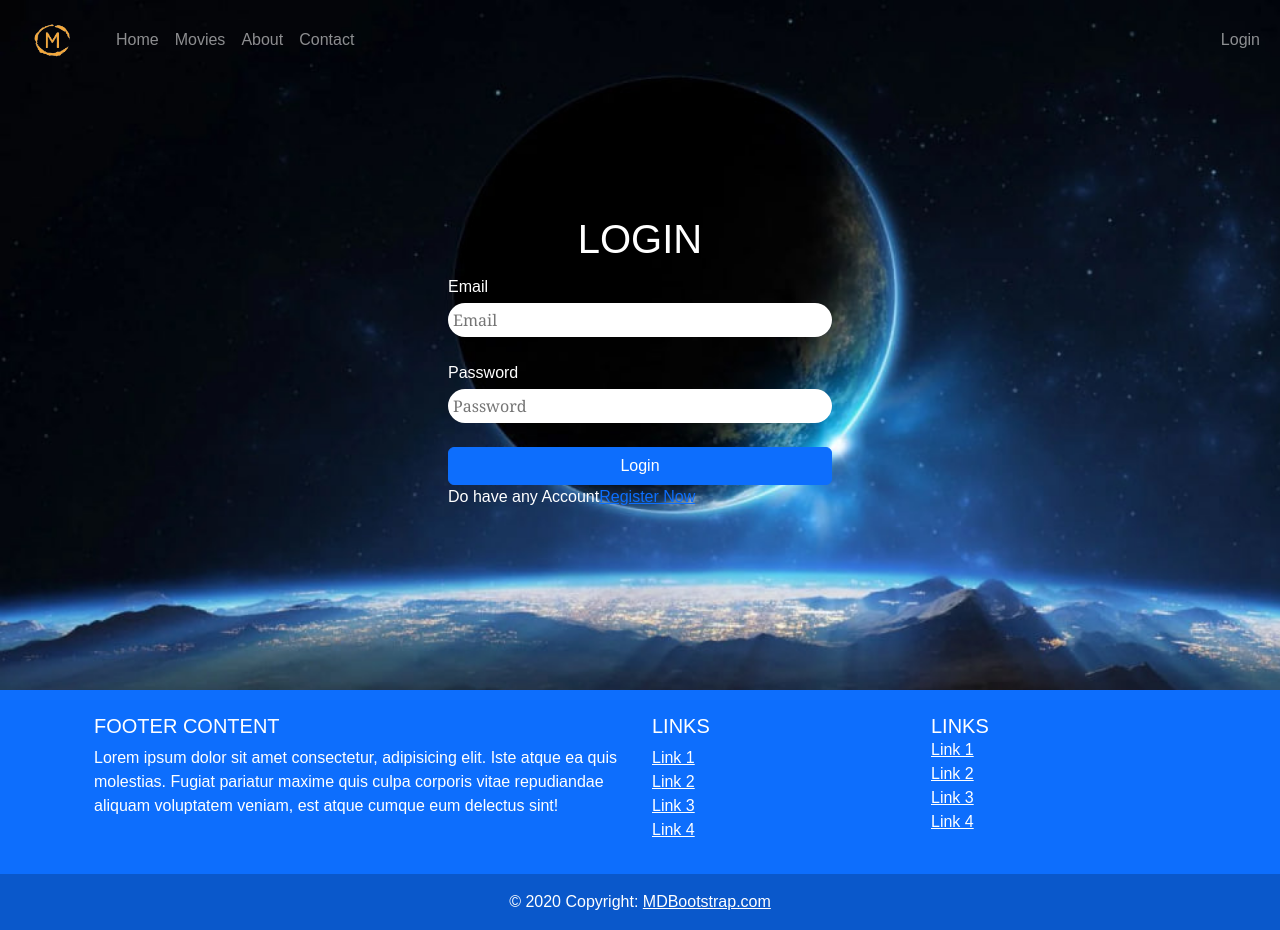
After one commit to rienleam/MOVIES-TICKET-PROJECT, a PHP site: page /login in a window 1280 px wide. The commit adds this page. Run offline with PHP 8.4, Linux system fonts and the light colour scheme.

Commit message:
[MOV-29]Match data that get from database with user input

```diff
--- a/controllers/home/index.controller.php
+++ b/controllers/home/index.controller.php
@@ -0,0 +1,3 @@
+<?php
+
+require "views/home/index.view.php";
--- /dev/null
+++ b/controllers/login/login.controllers.php
@@ -0,0 +1,77 @@
+<?php
+session_start();
+
+require 'models/login.model.php';
+
+function validate_email(string $email)
+{
+    return ! filter_var( $email,FILTER_VALIDATE_EMAIL);
+}
+
+function validate_input($data){
+    $data = trim($data);
+    $data = stripslashes($data);
+    $data = htmlspecialchars($data);
+    return $data;
+ }
+
+$password_error = '';
+$email_error = '';
+$massge_error = '';
+$task_complete = 0;
+
+if($_SERVER['REQUEST_METHOD'] == 'POST')
+{
+    $email = $_POST['email'] ? $_POST['email'] : '';
+    $passwordInput = $_POST['password'] ? $_POST['password'] : '';
+    if (empty($passwordInput))
+    {
+        $password_error = "password required";
+    }
+    if (empty($email))
+    {
+        $email_error = 'Email is required';
+    }
+    else
+    {
+        $email_validate = validate_email($email);
+        // echo $email . "<br>";
+         if ($email_validate)
+         {
+            $email_error = "Email required '@";
+         }
+        else{
+            $emailInput= getIdUser($email);
+            if (empty($emailInput))
+            {
+                $emailInput = '';
+            }
+            else{
+                $emailInput = $emailInput= getIdUser($email)['email'];
+            }
+            if ($email == $emailInput )
+            {
+                // $login = false;
+                $passwordInput  = $_POST['password'];
+                $db_password = user_password($email)['password']; // From Database
+
+                if(password_verify($passwordInput , $db_password)) {
+                    $_SESSION['email'] = $email;
+                    header('location: /');
+                    // $login = true;
+                }
+                else{
+                    $massge_error = "Email or password incorrect ";
+                }
+
+            }
+            else
+            {
+                $massge_error = "Email or password incorrect ";
+                $password_error = " ";
+            }
+        }
+
+    }
+}
+require 'views/login/login.view.php';
--- a/index.php
+++ b/index.php
@@ -1,3 +1,4 @@
 <?php
-    require 'router.php';
-?>
+require 'utils/url.php';
+require 'databases/database.php';
+require 'router.php';
--- /dev/null
+++ b/models/login.model.php
@@ -0,0 +1,55 @@
+<?php
+require 'databases/database.php';
+
+function user_login($email, $password)
+{
+    global $connection;
+    $statement = $connection->prepare("SELECT * FROM users WHERE email = :email AND password = :password ;");
+    $statement->execute([
+        ':email'=>$email,
+        ':password'=>$password
+    ]);
+    return ($statement->rowCount()==1);
+}
+
+function user_password($email)
+{
+    global $connection;
+    $statement = $connection->prepare("SELECT * FROM users WHERE email = :email");
+    $statement->execute([
+        ':email'=>$email
+    ]);
+    $item = $statement->fetch();
+    return $item;
+}
+
+function getIdUser($email){
+    global $connection;
+    $statement = $connection->prepare("SELECT * FROM users WHERE email = :email;");
+    $statement->execute([
+        ':email' => $email
+    ]);
+    if($statement->rowCount()>0)
+    {
+        $item = $statement->fetch();
+        return $item;
+    }
+    return null;
+}
+
+
+
+
+
+
+
+
+
+function getDataFromDB($query,$stmt,$connection,$email,$password)
+{
+    $query = "SELECT * FROM users";
+    $stmt = $connection->prepare($query);
+    $stmt->execute();
+    $stmt->bindColumn('email', $email);
+    $stmt->bindColumn('password', $password);
+}
--- a/router.php
+++ b/router.php
@@ -1,13 +1,20 @@
 <?php
-require "views/partials/header.php";
-require "views/partials/nav.php";
-?>
+$uri = parse_url($_SERVER['REQUEST_URI'])['path'];
 
-<main>
-    <?php
-        require "views/home/index.view.php";
-    ?>
-</main>
+$routes = [
+    '/' => 'controllers/home/index.controller.php',
+    '/movie' => 'controllers/movie/movie.controller.php',
+    '/about' => 'controllersabout/about.controller.php',
+    '/contcet' => 'controllers/contcet/contcet.controller.php',
+    '/register' => 'controllers/register/register.controllers.php',
+    '/login' => 'controllers/login/login.controllers.php',
+    '/logout' => 'controllers/logout/logout.controllers.php',
+];
 
-<?php
-require "views/partials/footer.php";
+if (array_key_exists($uri, $routes)) {
+    require $routes[$uri];
+} else {
+   http_response_code(404);
+   require 'views/errors/404.php';
+   die();
+}
--- /dev/null
+++ b/utils/url.php
@@ -0,0 +1,4 @@
+<?php
+function urlIs(string $value) {
+    return $_SERVER['REQUEST_URI'] === $value;
+}
--- a/views/css/style.register.view.css
+++ b/views/css/style.register.view.css
@@ -8,6 +8,9 @@ body {
     font-family: sans-serif;
     flex-direction: column;
 }
+.small {
+    text-align: center;
+}
 form, .form {
     margin-top: 50px;
     width: 45%;
@@ -17,6 +20,7 @@ form, .form {
     align-self: center;
     justify-content: center;
 }
+
 .form {
     width: 30%;
     height: 80vh;
--- a/views/home/index.view.php
+++ b/views/home/index.view.php
@@ -1,4 +1,6 @@
 
+  <?php require "views/partials/header.php" ?>
+  <?php require "views/partials/nav.php" ?>
 <div id="carouselExample" class="carousel slide">
   <div class="carousel-inner">
     <div class="carousel-item active">
@@ -20,3 +22,5 @@
     <span class="visually-hidden">Next</span>
   </button>
 </div>
+
+<?php require "views/partials/footer.php" ?>
--- /dev/null
+++ b/views/login/login.view.php
@@ -0,0 +1,25 @@
+<?php
+
+ require 'views/partials/header.php';
+ require 'views/partials/nav.php';
+
+?>
+<link rel="stylesheet" href="views/css/style.register.view.css">
+    <form action="#" method="post" class ='form'>
+     	<h1>LOGIN</h1>
+         <small class="form-text text-danger small"> <?php echo $massge_error?></small>
+
+     	<label>Email</label>
+         <small class="form-text text-danger"> <?php echo $email_error?></small>
+     	<input type="text" name="email" placeholder="Email"?><br>
+
+     	<label>Password</label>
+         <small class="form-text text-danger"> <?php echo $password_error?></small>
+     	<input type="password" name="password" placeholder="Password"><br>
+
+     	<button type="submit" class="btn btn-primary" name = 'submit'>Login</button>
+        <p>Do have any Account<a href="/register">Register Now</a></p>
+     </form>
+
+<?php
+    require 'views/partials/footer.php';
--- a/views/partials/nav.php
+++ b/views/partials/nav.php
@@ -1,8 +1,6 @@
-<!-- Navbar -->
+
 <nav class="navbar navbar-expand-lg navbar-dark fixed-top p-0 m-0">
-  <!-- Container wrapper -->
   <div class="container-fluid">
-    <!-- Toggle button -->
     <button
       class="navbar-toggler"
       type="button"
@@ -15,9 +13,9 @@
       <i class="fas fa-bars"></i>
     </button>
 
-    <!-- Collapsible wrapper -->
+
     <div class="collapse navbar-collapse" id="navbarSupportedContent">
-      <!-- Navbar brand -->
+
       <a class="navbar-brand mt-2 mt-lg-0" href="#">
         <img
           src="../../assets/images/logo-remove-preview.png"
@@ -26,39 +24,36 @@
           alt="MT Logo"
         />
       </a>
-      <!-- Left links -->
+      <div class="navbar-nav">
+      <a class="<?= urlIs('/') ? 'active bg-dark text-white' : '' ?> nav-link" href="/">Home <span class="sr-only"></span></a>
+      <a class="<?= urlIs('/movie') ? 'active bg-dark text-white' : '' ?> nav-link" href="/movie">Movies</a>
+      <a class="<?= urlIs('/About') ? 'active bg-dark text-white' : '' ?> nav-link" href="/About">About</a>
+      <a class="<?= urlIs('/Contact') ? 'active bg-dark text-white' : '' ?> nav-link" href="/Contact">Contact</a>
+    </div>
+    </div>
+    <div class="d-flex align-items-center">
       <ul class="navbar-nav me-auto mb-2 mb-lg-0">
-        <li class="nav-item">
-          <a class="nav-link" href="#">Home</a>
-        </li>
-        <li class="nav-item">
-          <a class="nav-link" href="#">Movies</a>
-        </li>
-        <li class="nav-item">
-          <a class="nav-link" href="#">About</a>
-        </li>
-        <li class="nav-item">
-          <a class="nav-link" href="#">Contact</a>
-        </li>
-      </ul>
-      <!-- Left links -->
-    </div>
-    <!-- Collapsible wrapper -->
+            <?php
+            $link =  "/login";
+              if ($link == '/login')
+              {
+                  $Account = "Logout";
+                  if ($Account == "Logout")
+                  {
+                    $link = "/Logout";
+                  }
+                  if($link == "/Logout")
+                  {
+                    $Account = "Login";
+                    $link == '/login';
+                  }
+              }
 
-    <!-- Right elements -->
-    <div class="d-flex align-items-center">
-      <!-- Icon -->
-      <ul class="navbar-nav me-auto mb-2 mb-lg-0">
+            ?>
             <li class="nav-item">
-                <a class="nav-link" href="views/pages/register.view.php">Register</a>
-            </li>
-            <li class="nav-item">
-                <a class="nav-link" href="views/pages/login.view.php">Login</a>
+                <a class="nav-link" href="/login"><?= $Account;?></a>
             </li>
       </ul>
     </div>
-    <!-- Right elements -->
   </div>
-  <!-- Container wrapper -->
 </nav>
-<!-- Navbar -->
```
Also changed, not shown: controllers/logout/logout.controller.php (added, +9 -0 lines), controllers/register/register.controllers.php (renamed from controllers/pages/register.controllers.php, +21 -36 lines), models/register.model.php (added, +20 -0 lines), utils/debug.php (added, +8 -0 lines), views/errors/404.php (added, +9 -0 lines), views/pages/login.view.php (deleted, +0 -51 lines), views/register/register.view.php (renamed from views/pages/register.view.php, +7 -15 lines), controllers/pages/login.controllers.php (deleted), databases/database.php (renamed from connection.php), views/errors/error.php (deleted).
